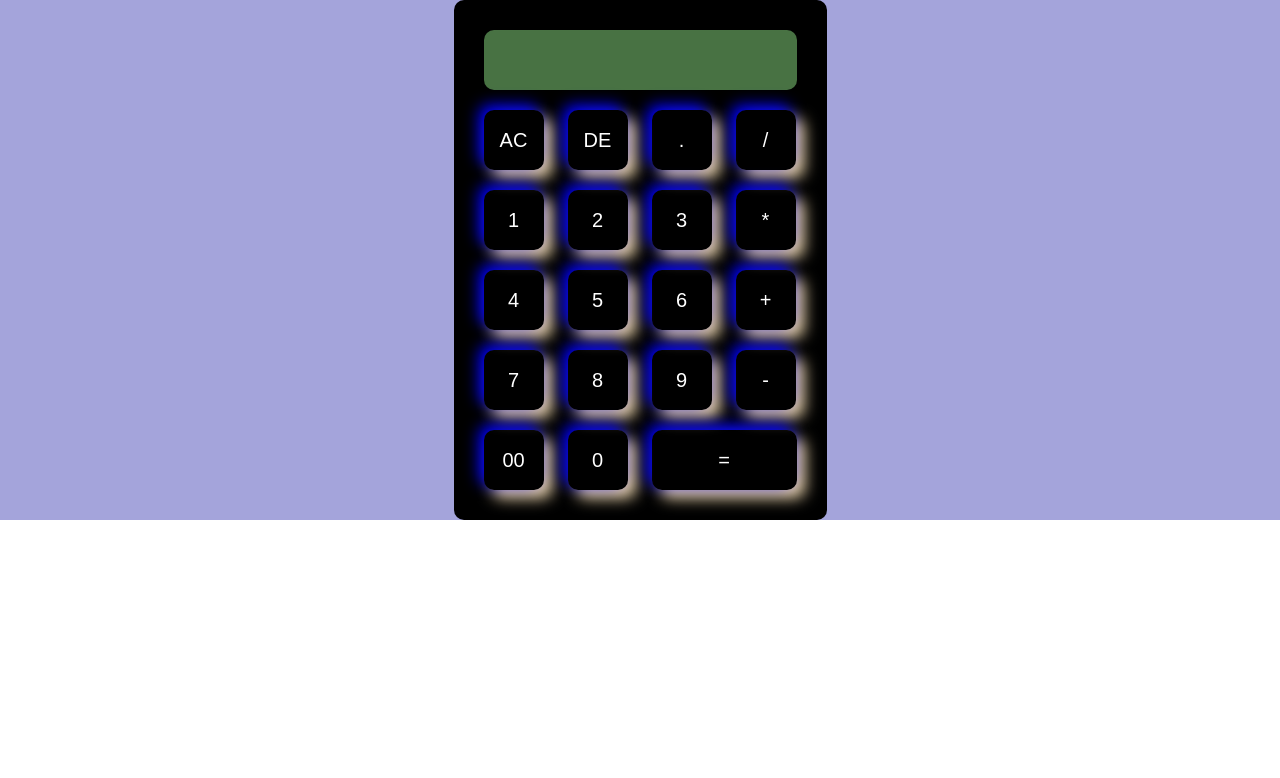
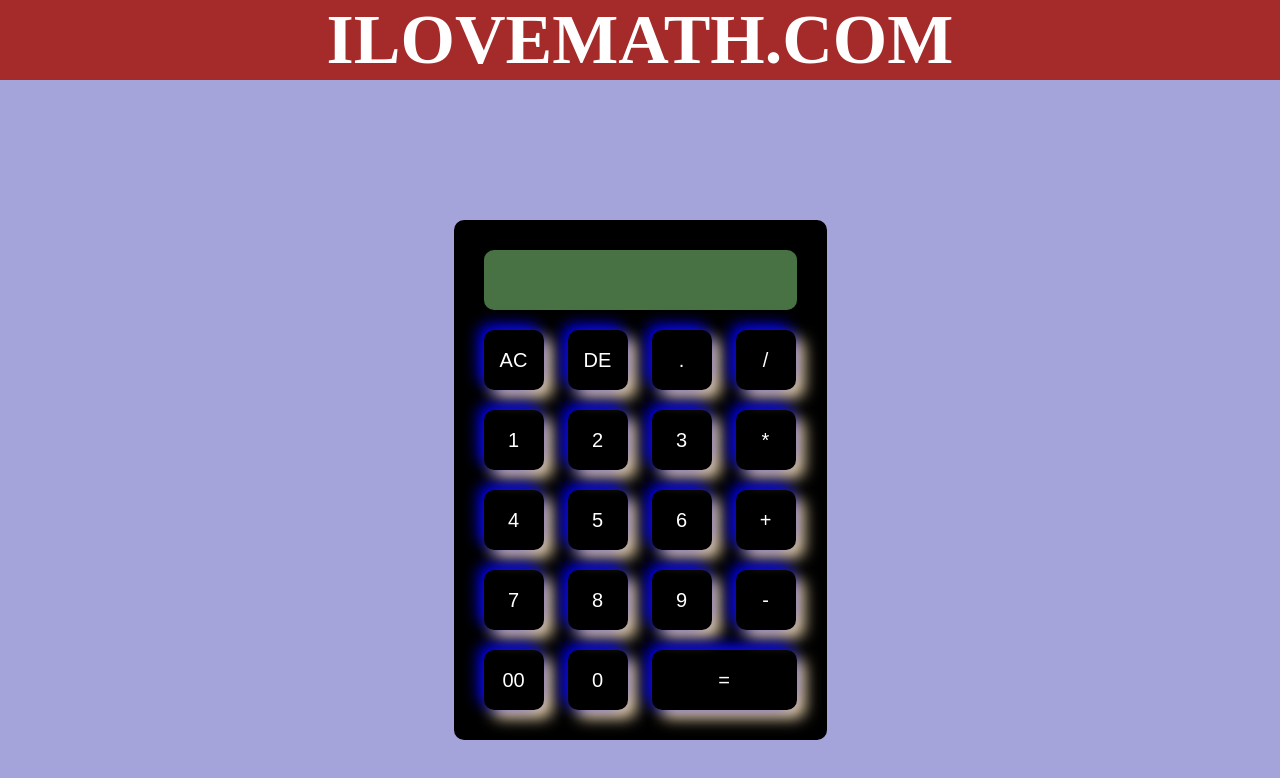
Before and after one commit to mernstackmania/mernstackmania.github.io, a plain HTML site: page calc.html in a window 1280 px wide. Drawn offline with Linux system fonts and the light colour scheme.

Commit message:
new files

```diff
--- a/calc.css
+++ b/calc.css
@@ -3,10 +3,19 @@
     padding: 0;
     box-sizing: border-box;
 }
+body{
+    background-color: rgb(164, 164, 219);
+}
+h1{
+    text-align: center;
+    background-color: brown;
+    font-size: 70px;
+    color: white;
 
+}
 .containor{
     width: 100%;
-    height: auto;
+    height: 100vh;
     background-color: rgb(164, 164, 219);
     display: flex;
     align-items: center;
--- a/calc.html
+++ b/calc.html
@@ -8,6 +8,7 @@
     <link rel="stylesheet" href="calc.css">
 </head>
 <body>
+    <h1>ILOVEMATH.COM</h1>
     <div class="containor">
         <div class="calculator">
             <form>
```
